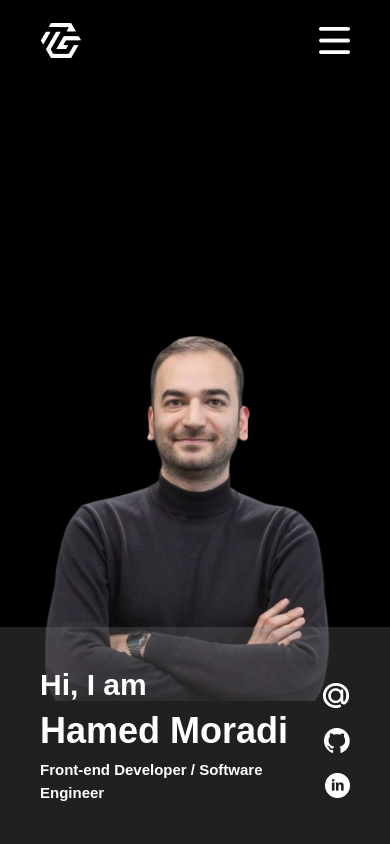
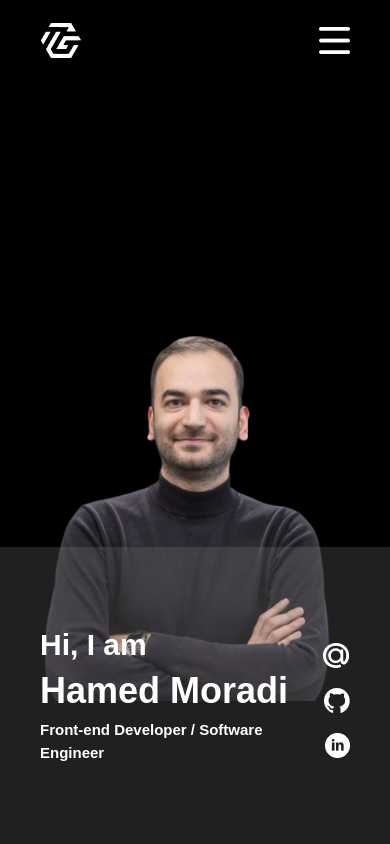
Before and after one commit to hamedmoradidev/portfolio, a React (Vite) app: page / in a window 390 px wide. Shown: the top 844 px of the page. Built offline with nearby package versions, Linux system fonts and the light colour scheme.

Commit message:
Add files via upload

```diff
--- a/src/components/Home/Content.jsx
+++ b/src/components/Home/Content.jsx
@@ -9,7 +9,7 @@ import linkedinwhite from './images/linkedinwhite.png'
 export default function Content() {
 
   return (
-    <div className='font-project-Raleway w-full lg:flex-wrap lg:w-1/2 lg:mx-30 lg:mt-20 z-30 absolute lg:static bottom-0 left-0 lg:px-0 px-10 flex justify-between items-baseline-last lg:items-center py-10 backdrop-contrast-75 lg:backdrop-filter-none bg-blend-darken'>
+    <div className='font-project-Raleway w-full lg:flex-wrap lg:w-1/2 lg:mx-30 lg:mt-20 z-30 absolute lg:static bottom-0 left-0 lg:px-0 px-10 py-20 flex justify-between items-baseline-last lg:items-center backdrop-contrast-75 lg:backdrop-filter-none bg-blend-darken'>
         <div className='flex flex-wrap gap-2'>
         <p className='w-full text-3xl lg:text-4xl 2xl:text-[58px] font-bold text-white lg:text-project-black-first z-50'>Hi, I am</p>
         <h1 className='w-full text-4xl lg:w-6xl 2xl:text-[80px] font-bold text-white lg:text-project-black-first z-50'>Hamed Moradi</h1>
```
